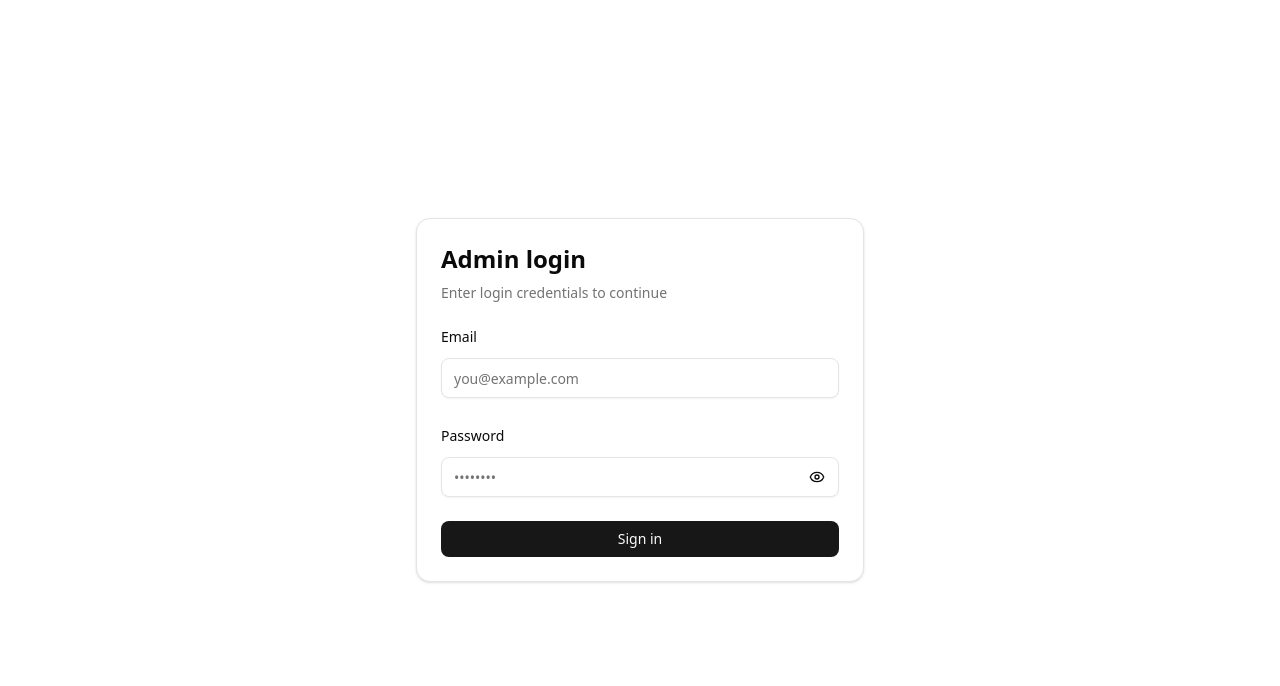
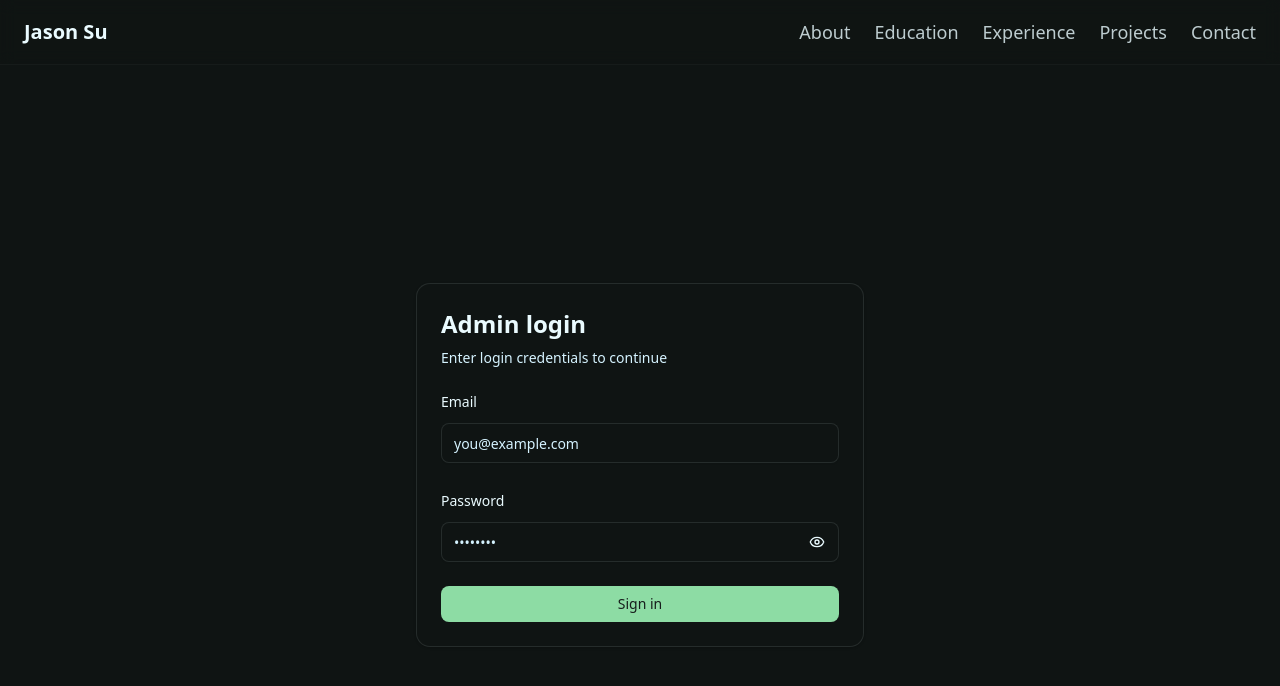
Before and after one commit to Jason8908/personal-website-frontend, a Next.js app: page /admin/login in a window 1280 px wide. Shown: the top 686 px of the page. Built offline with nearby package versions, Linux system fonts and the light colour scheme.

Commit message:
nav bar and hero

```diff
--- a/src/app/globals.css
+++ b/src/app/globals.css
@@ -79,37 +79,37 @@
 }
 
 .dark {
-  --background: oklch(0.145 0 0);
-  --foreground: oklch(0.985 0 0);
-  --card: oklch(0.205 0 0);
-  --card-foreground: oklch(0.985 0 0);
-  --popover: oklch(0.205 0 0);
-  --popover-foreground: oklch(0.985 0 0);
-  --primary: oklch(0.922 0 0);
-  --primary-foreground: oklch(0.205 0 0);
-  --secondary: oklch(0.269 0 0);
-  --secondary-foreground: oklch(0.985 0 0);
-  --muted: oklch(0.269 0 0);
-  --muted-foreground: oklch(0.708 0 0);
-  --accent: oklch(0.269 0 0);
-  --accent-foreground: oklch(0.985 0 0);
+  --background: #0F1413; /* darker near-black */
+  --foreground: #EAFBFF; /* lighter text */
+  --card: #0F1413;
+  --card-foreground: #EAFBFF;
+  --popover: #0F1413;
+  --popover-foreground: #EAFBFF;
+  --primary: #8DDCA4; /* mint green */
+  --primary-foreground: #171D1C; /* on-mint text */
+  --secondary: #858AE3; /* periwinkle */
+  --secondary-foreground: #171D1C;
+  --muted: #613DC1; /* royal purple */
+  --muted-foreground: #D5F3FF;
+  --accent: #613DC1; /* royal purple */
+  --accent-foreground: #EAFBFF;
   --destructive: oklch(0.704 0.191 22.216);
-  --border: oklch(1 0 0 / 10%);
-  --input: oklch(1 0 0 / 15%);
-  --ring: oklch(0.556 0 0);
-  --chart-1: oklch(0.488 0.243 264.376);
-  --chart-2: oklch(0.696 0.17 162.48);
-  --chart-3: oklch(0.769 0.188 70.08);
-  --chart-4: oklch(0.627 0.265 303.9);
-  --chart-5: oklch(0.645 0.246 16.439);
-  --sidebar: oklch(0.205 0 0);
-  --sidebar-foreground: oklch(0.985 0 0);
-  --sidebar-primary: oklch(0.488 0.243 264.376);
-  --sidebar-primary-foreground: oklch(0.985 0 0);
-  --sidebar-accent: oklch(0.269 0 0);
-  --sidebar-accent-foreground: oklch(0.985 0 0);
-  --sidebar-border: oklch(1 0 0 / 10%);
-  --sidebar-ring: oklch(0.556 0 0);
+  --border: #EAFBFF1A; /* ~10% */
+  --input: #EAFBFF26; /* ~15% */
+  --ring: #8DDCA4;
+  --chart-1: #8DDCA4;
+  --chart-2: #858AE3;
+  --chart-3: #97DFFC;
+  --chart-4: #613DC1;
+  --chart-5: #171D1C;
+  --sidebar: #0F1413;
+  --sidebar-foreground: #EAFBFF;
+  --sidebar-primary: #8DDCA4;
+  --sidebar-primary-foreground: #171D1C;
+  --sidebar-accent: #858AE3;
+  --sidebar-accent-foreground: #171D1C;
+  --sidebar-border: #97DFFC1A;
+  --sidebar-ring: #8DDCA4;
 }
 
 @layer base {
--- a/src/app/layout.tsx
+++ b/src/app/layout.tsx
@@ -2,6 +2,7 @@ import type { Metadata } from "next";
 import { Geist, Geist_Mono } from "next/font/google";
 import "./globals.css";
 import { Toaster } from "@/components/ui/sonner";
+import { Navbar } from "@/components/navigation/Navbar";
 
 const geistSans = Geist({
   variable: "--font-geist-sans",
@@ -26,8 +27,9 @@ export default function RootLayout({
   return (
     <html lang="en">
       <body
-        className={`${geistSans.variable} ${geistMono.variable} antialiased`}
+        className={`${geistSans.variable} ${geistMono.variable} antialiased dark`}
       >
+        <Navbar />
         {children}
         <Toaster richColors position="top-center" />
       </body>
--- a/src/app/page.tsx
+++ b/src/app/page.tsx
@@ -1,103 +1,9 @@
-import Image from "next/image";
+import { HeroCentered } from "@/components/landing/hero";
 
 export default function Home() {
   return (
-    <div className="font-sans grid grid-rows-[20px_1fr_20px] items-center justify-items-center min-h-screen p-8 pb-20 gap-16 sm:p-20">
-      <main className="flex flex-col gap-[32px] row-start-2 items-center sm:items-start">
-        <Image
-          className="dark:invert"
-          src="/next.svg"
-          alt="Next.js logo"
-          width={180}
-          height={38}
-          priority
-        />
-        <ol className="font-mono list-inside list-decimal text-sm/6 text-center sm:text-left">
-          <li className="mb-2 tracking-[-.01em]">
-            Get started by editing{" "}
-            <code className="bg-black/[.05] dark:bg-white/[.06] font-mono font-semibold px-1 py-0.5 rounded">
-              src/app/page.tsx
-            </code>
-            .
-          </li>
-          <li className="tracking-[-.01em]">
-            Save and see your changes instantly.
-          </li>
-        </ol>
-
-        <div className="flex gap-4 items-center flex-col sm:flex-row">
-          <a
-            className="rounded-full border border-solid border-transparent transition-colors flex items-center justify-center bg-foreground text-background gap-2 hover:bg-[#383838] dark:hover:bg-[#ccc] font-medium text-sm sm:text-base h-10 sm:h-12 px-4 sm:px-5 sm:w-auto"
-            href="https://vercel.com/new?utm_source=create-next-app&utm_medium=appdir-template-tw&utm_campaign=create-next-app"
-            target="_blank"
-            rel="noopener noreferrer"
-          >
-            <Image
-              className="dark:invert"
-              src="/vercel.svg"
-              alt="Vercel logomark"
-              width={20}
-              height={20}
-            />
-            Deploy now
-          </a>
-          <a
-            className="rounded-full border border-solid border-black/[.08] dark:border-white/[.145] transition-colors flex items-center justify-center hover:bg-[#f2f2f2] dark:hover:bg-[#1a1a1a] hover:border-transparent font-medium text-sm sm:text-base h-10 sm:h-12 px-4 sm:px-5 w-full sm:w-auto md:w-[158px]"
-            href="https://nextjs.org/docs?utm_source=create-next-app&utm_medium=appdir-template-tw&utm_campaign=create-next-app"
-            target="_blank"
-            rel="noopener noreferrer"
-          >
-            Read our docs
-          </a>
-        </div>
-      </main>
-      <footer className="row-start-3 flex gap-[24px] flex-wrap items-center justify-center">
-        <a
-          className="flex items-center gap-2 hover:underline hover:underline-offset-4"
-          href="https://nextjs.org/learn?utm_source=create-next-app&utm_medium=appdir-template-tw&utm_campaign=create-next-app"
-          target="_blank"
-          rel="noopener noreferrer"
-        >
-          <Image
-            aria-hidden
-            src="/file.svg"
-            alt="File icon"
-            width={16}
-            height={16}
-          />
-          Learn
-        </a>
-        <a
-          className="flex items-center gap-2 hover:underline hover:underline-offset-4"
-          href="https://vercel.com/templates?framework=next.js&utm_source=create-next-app&utm_medium=appdir-template-tw&utm_campaign=create-next-app"
-          target="_blank"
-          rel="noopener noreferrer"
-        >
-          <Image
-            aria-hidden
-            src="/window.svg"
-            alt="Window icon"
-            width={16}
-            height={16}
-          />
-          Examples
-        </a>
-        <a
-          className="flex items-center gap-2 hover:underline hover:underline-offset-4"
-          href="https://nextjs.org?utm_source=create-next-app&utm_medium=appdir-template-tw&utm_campaign=create-next-app"
-          target="_blank"
-          rel="noopener noreferrer"
-        >
-          <Image
-            aria-hidden
-            src="/globe.svg"
-            alt="Globe icon"
-            width={16}
-            height={16}
-          />
-          Go to nextjs.org →
-        </a>
-      </footer>
-    </div>
+    <main className="min-h-screen w-full">
+      <HeroCentered name="Jason Su" role="Software Engineer, Computer Science Student @ UofT" />
+    </main>
   );
 }
--- /dev/null
+++ b/src/components/landing/hero/HeroCentered.tsx
@@ -0,0 +1,30 @@
+import { cn } from "@/lib/utils";
+
+type HeroCenteredProps = {
+  name: string;
+  role: string;
+  className?: string;
+};
+
+export function HeroCentered({ name, role, className }: HeroCenteredProps) {
+  return (
+    <section
+      className={cn(
+        "relative flex min-h-[calc(100svh-3.5rem)] sm:min-h-[calc(100svh-4rem)] w-full items-center justify-center px-6 py-12",
+        "text-center",
+        className
+      )}
+    >
+      <div className="mx-auto -translate-y-8 sm:-translate-y-12 md:-translate-y-16 flex max-w-6xl flex-col items-center gap-6">
+        <h1 className="text-6xl tracking-tight text-foreground sm:text-7xl md:text-8xl lg:text-9xl">
+          {name}
+        </h1>
+        <p className="text-lg font-semibold text-secondary sm:text-xl md:text-2xl">
+          {role}
+        </p>
+      </div>
+    </section>
+  );
+}
+
+export default HeroCentered;
--- /dev/null
+++ b/src/components/landing/hero/HeroNameplate.tsx
@@ -0,0 +1,22 @@
+import { cn } from "@/lib/utils";
+
+type HeroNameplateProps = {
+  name: string;
+  tagline?: string;
+  className?: string;
+};
+
+export function HeroNameplate({ name, tagline, className }: HeroNameplateProps) {
+  return (
+    <div className={cn("flex flex-col gap-2", className)}>
+      <h1 className="text-4xl font-bold tracking-tight sm:text-5xl md:text-6xl">
+        {name}
+      </h1>
+      {tagline ? (
+        <p className="text-xl text-muted-foreground md:text-2xl">{tagline}</p>
+      ) : null}
+    </div>
+  );
+}
+
+export default HeroNameplate;
--- /dev/null
+++ b/src/components/landing/hero/index.ts
@@ -0,0 +1,3 @@
+export { Hero } from "./Hero";
+export { HeroNameplate } from "./HeroNameplate";
+export { HeroCentered } from "./HeroCentered";
--- /dev/null
+++ b/src/components/navigation/Navbar.tsx
@@ -0,0 +1,45 @@
+import Link from "next/link";
+import { cn } from "@/lib/utils";
+
+type NavbarProps = {
+  className?: string;
+};
+
+const NAV_ITEMS: { label: string; href: string }[] = [
+  { label: "About", href: "#about" },
+  { label: "Education", href: "#education" },
+  { label: "Experience", href: "#experience" },
+  { label: "Projects", href: "#projects" },
+  { label: "Contact", href: "#contact" },
+];
+
+export function Navbar({ className }: NavbarProps) {
+  return (
+    <header
+      className={cn(
+        "sticky top-0 z-50 w-full border-b border-border/30 bg-background/80 backdrop-blur supports-[backdrop-filter]:bg-background/60",
+        className
+      )}
+    >
+      <div className="mx-auto flex h-14 w-full max-w-7xl items-center justify-between px-4 sm:h-16 sm:px-6">
+        <Link href="#" className="text-xl font-semibold text-foreground sm:text-xl">
+          Jason Su
+        </Link>
+
+        <nav className="hidden items-center gap-6 sm:flex">
+          {NAV_ITEMS.map((item) => (
+            <Link
+              key={item.href}
+              href={item.href}
+              className="text-lg text-foreground/80 transition-colors hover:text-foreground"
+            >
+              {item.label}
+            </Link>
+          ))}
+        </nav>
+      </div>
+    </header>
+  );
+}
+
+export default Navbar;
```
Also changed, not shown: src/components/landing/hero/Hero.tsx (added, +91 -0 lines), 1 other file (tests, documents, lock files or other folders).
